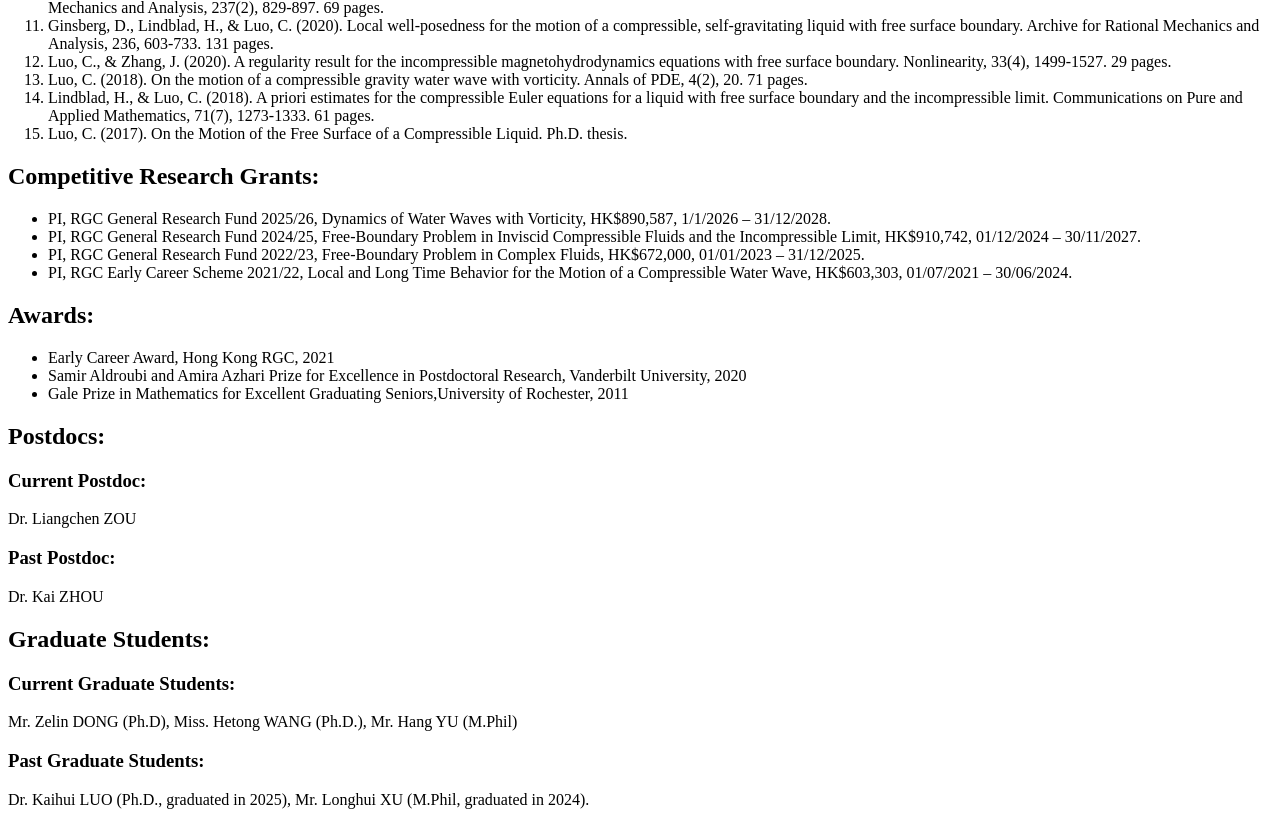
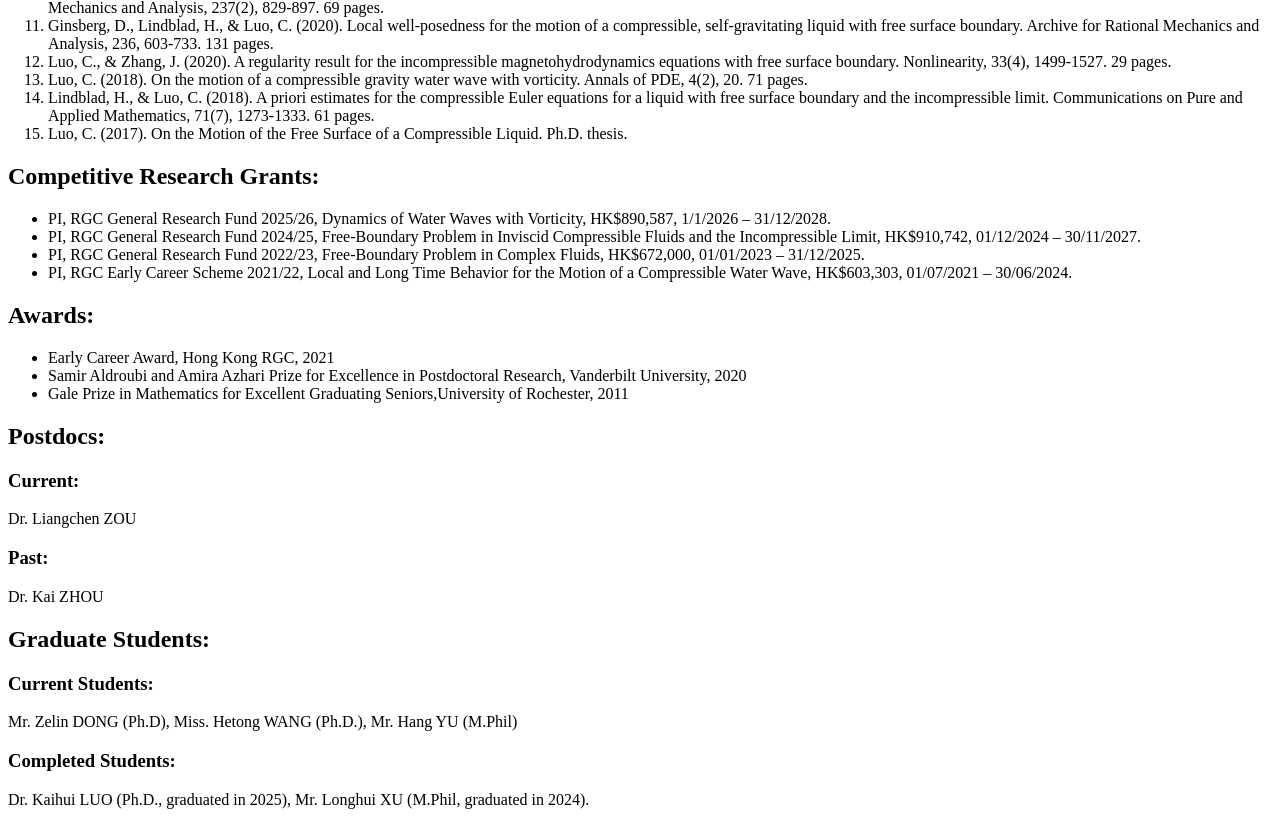
Before and after one commit to chenyunluo/chenyunluo.github.io, a plain HTML site: page index.html in a window 1280 px wide. Shown: the part 670-1487 px from the top of the page. Drawn offline with Linux system fonts and the light colour scheme.

Commit message:
Update index.html

```diff
--- a/index.html
+++ b/index.html
@@ -59,15 +59,15 @@
 </ul>
 
 <h2>Postdocs:</h2>
-<h3>Current Postdoc:</h3>
+<h3>Current:</h3>
 Dr. Liangchen ZOU
-<h3>Past Postdoc:</h3>
+<h3>Past:</h3>
 Dr. Kai ZHOU
 
 <h2>Graduate Students:</h2>
-<h3>Current Graduate Students:</h3>
+<h3>Current Students:</h3>
 Mr. Zelin DONG (Ph.D), Miss. Hetong WANG (Ph.D.), Mr. Hang YU (M.Phil)
-<h3>Past Graduate Students:</h3>
+<h3>Completed Students:</h3>
 Dr. Kaihui LUO (Ph.D., graduated in 2025), Mr. Longhui XU (M.Phil, graduated in 2024).
 </body>
 </html>
```
